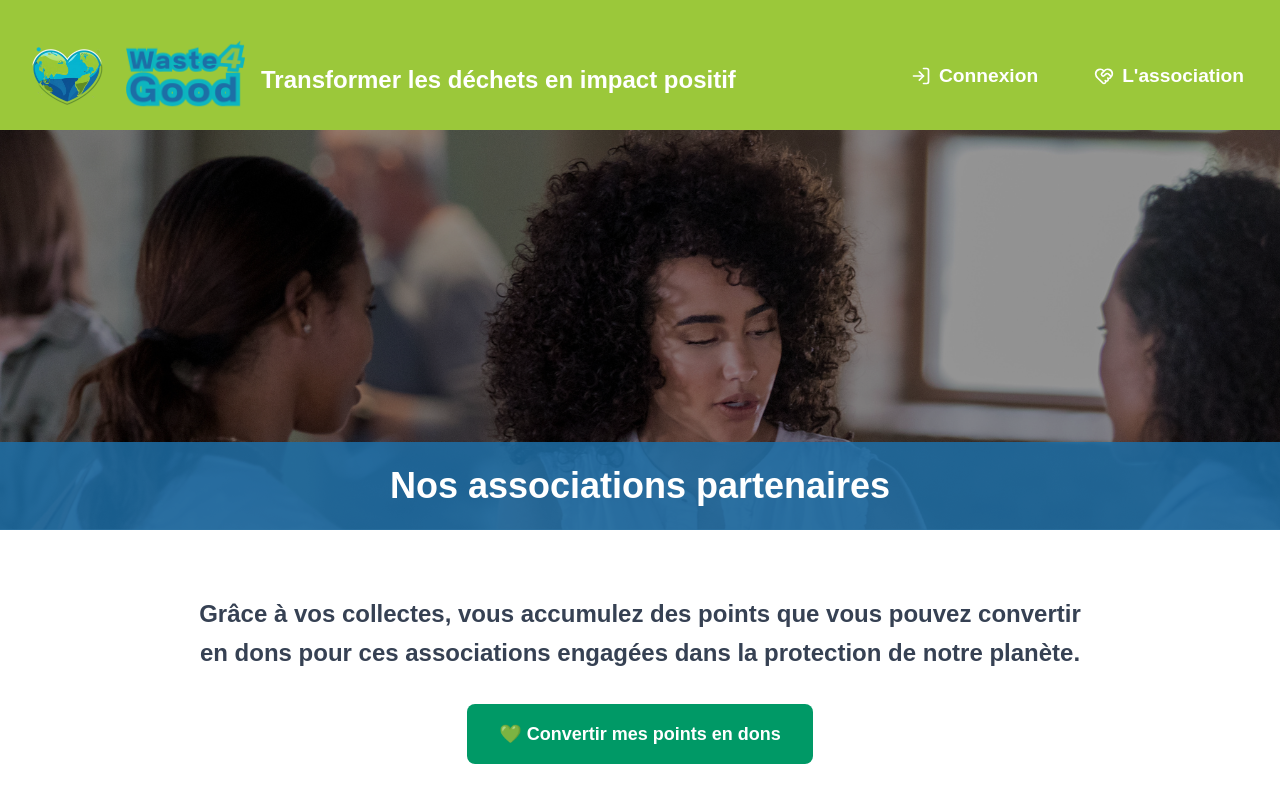
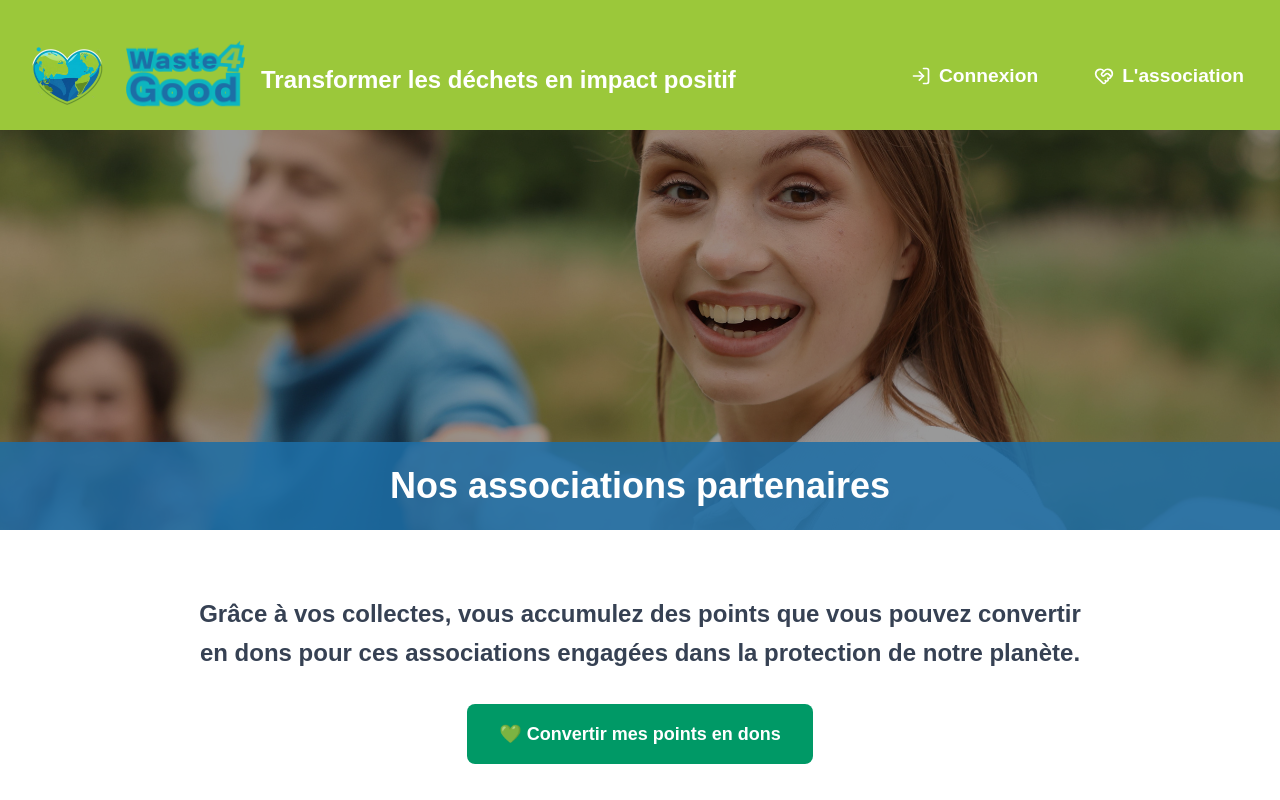
Before and after one commit to EvaTP/Waste4Good, a Next.js app in the folder waste4good-front/: page /partners in a window 1280 px wide. Shown: the top 800 px of the page. Built offline with nearby package versions, Linux system fonts and the light colour scheme.

Commit message:
fix(partners page):banner

```diff
--- a/waste4good-front/src/app/partners/page.js
+++ b/waste4good-front/src/app/partners/page.js
@@ -73,7 +73,7 @@ export default function AssociationsPage() {
       {/* ── Banner ── */}
       <div className="relative w-full" style={{ height: "400px" }}>
         <Image
-          src="/images/banner-page-asso.png"
+          src="/images/banner-page-partenaires.png"
           alt="Nos associations partenaires"
           fill
           className="object-cover"
```
